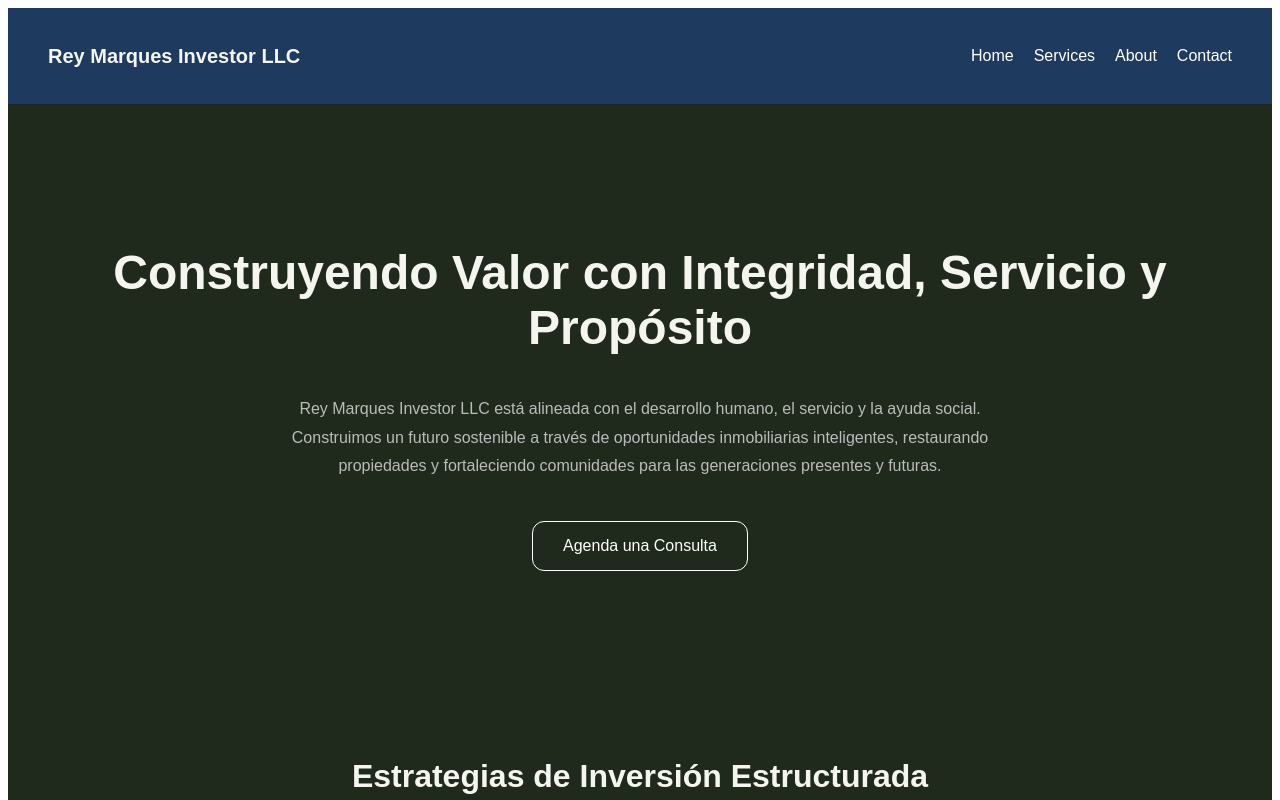
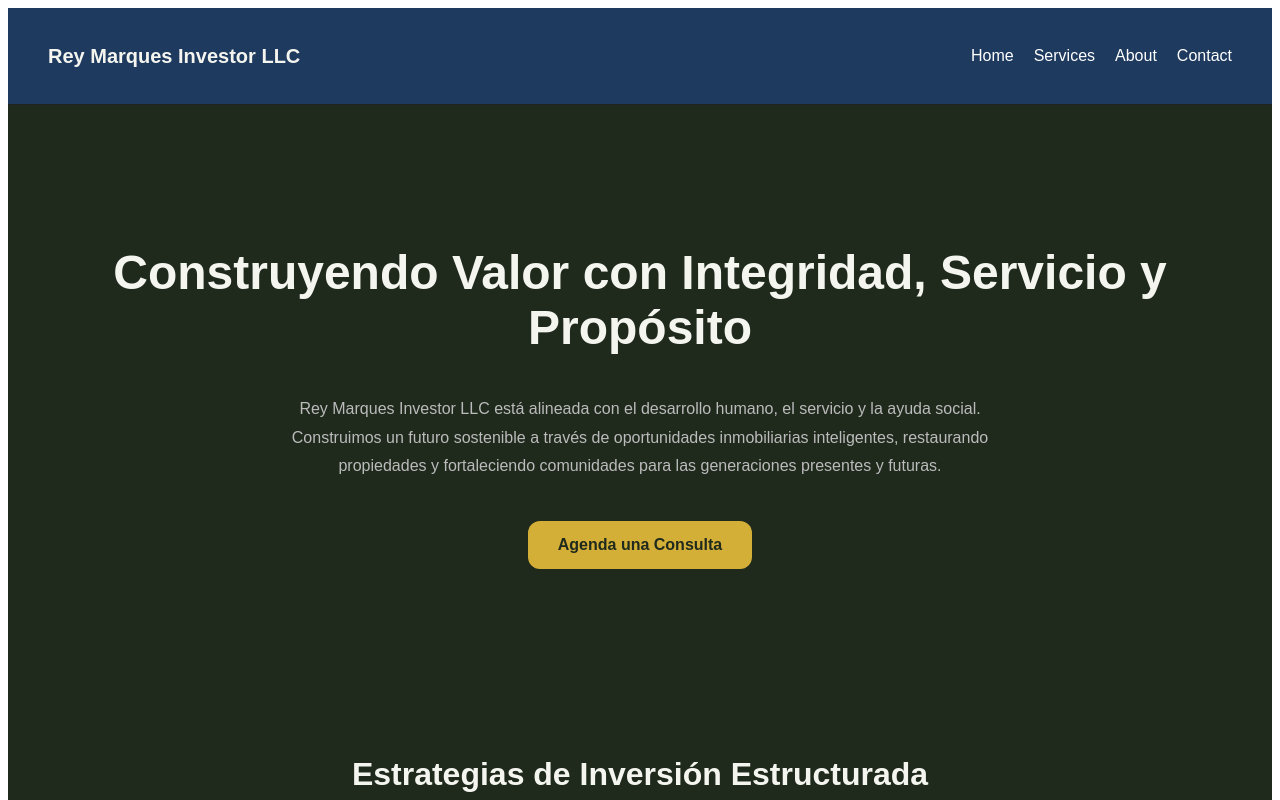
Before and after one commit to rybidgreen-gif/reymarques-web, a Next.js app: page / in a window 1280 px wide. Shown: the top 800 px of the page. Built offline with nearby package versions, Linux system fonts and the light colour scheme.

Commit message:
Update index.js
color

```diff
--- a/pages/index.js
+++ b/pages/index.js
@@ -99,12 +99,14 @@ export default function Home() {
             style={{
               marginTop: "20px",
               padding: "15px 30px",
-              background: "transparent",
-              color: "white",
-              border: "1px solid white",
+              background: "#D4AF37",
+              color: "#1F2A1D",
+              border: "none",
               borderRadius: "12px",
               cursor: "pointer",
-              fontSize: "16px"
+              fontSize: "16px",
+              fontWeight:"bold",
+              transition:"0.3s"
             }}
           >
             Agenda una Consulta
```
